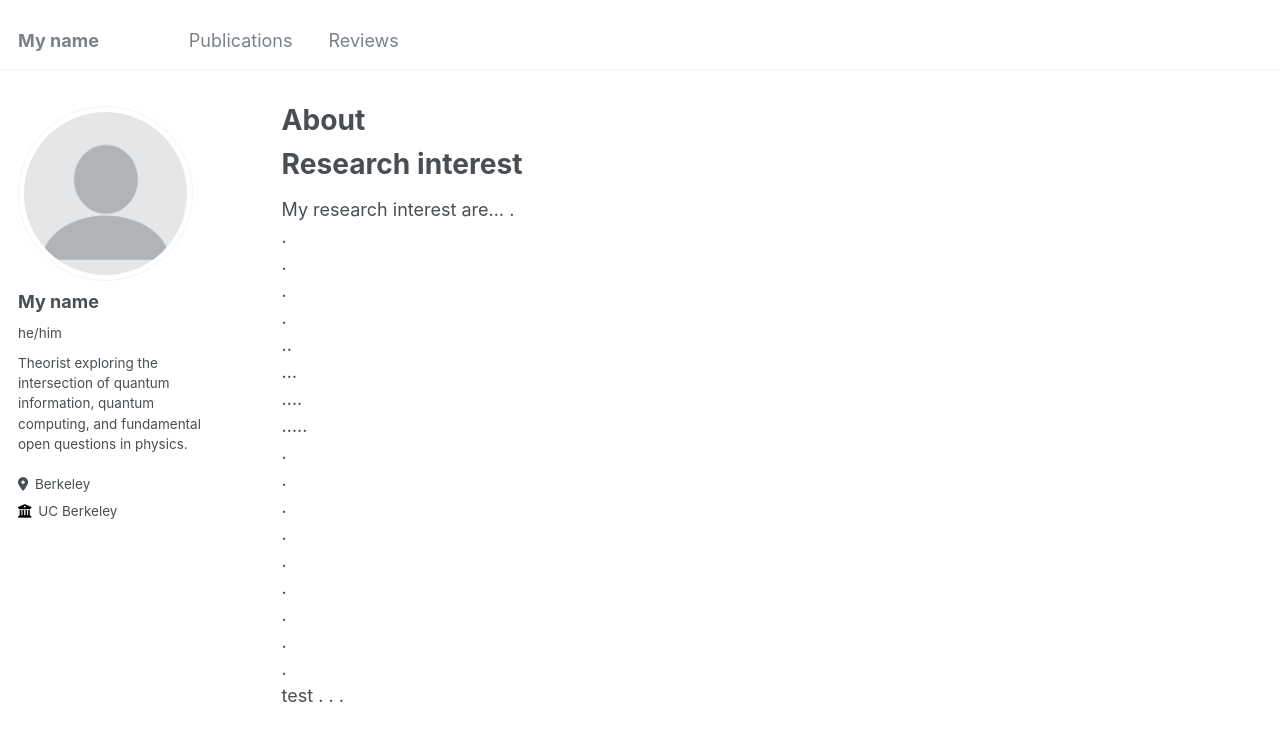
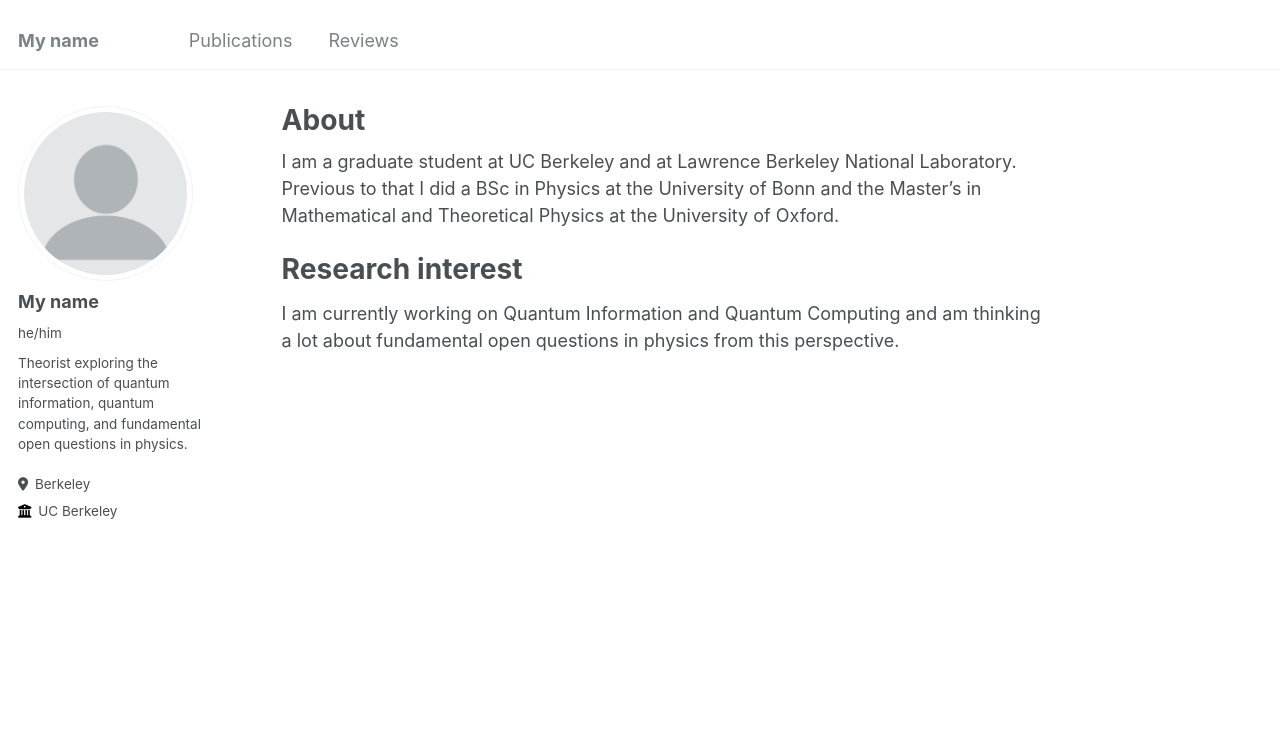
Before and after one commit to Thilo-S/thilo-s.github.io, a Jekyll site: the page built from _pages/about.md, in a window 1280 px wide and 921 px high. Shown: the top 741 px of the window. Built offline with Jekyll 4.4.1, drawn with Linux system fonts in a browser that asks for light colours.

Commit message:
Update about.md

```diff
--- a/_pages/about.md
+++ b/_pages/about.md
@@ -7,28 +7,8 @@ redirect_from:
   - /about.html
 ---
 
+I am a graduate student at UC Berkeley and at Lawrence Berkeley National Laboratory. Previous to that I did a BSc in Physics at the University of Bonn and the Master's in Mathematical and Theoretical Physics at the University of Oxford.
+
 Research interest
 ======
-My research interest are...
-.<br>
-.<br>
-.<br>
-.<br>
-.<br>
-..<br>
-...<br>
-....<br>
-.....<br>
-.<br>
-.<br>
-.<br>
-.<br>
-.<br>
-.<br>
-.<br>
-.<br>
-.<br>
-test
-.
-.
-.
+I am currently working on Quantum Information and Quantum Computing and am thinking a lot about fundamental open questions in physics from this perspective.
```
